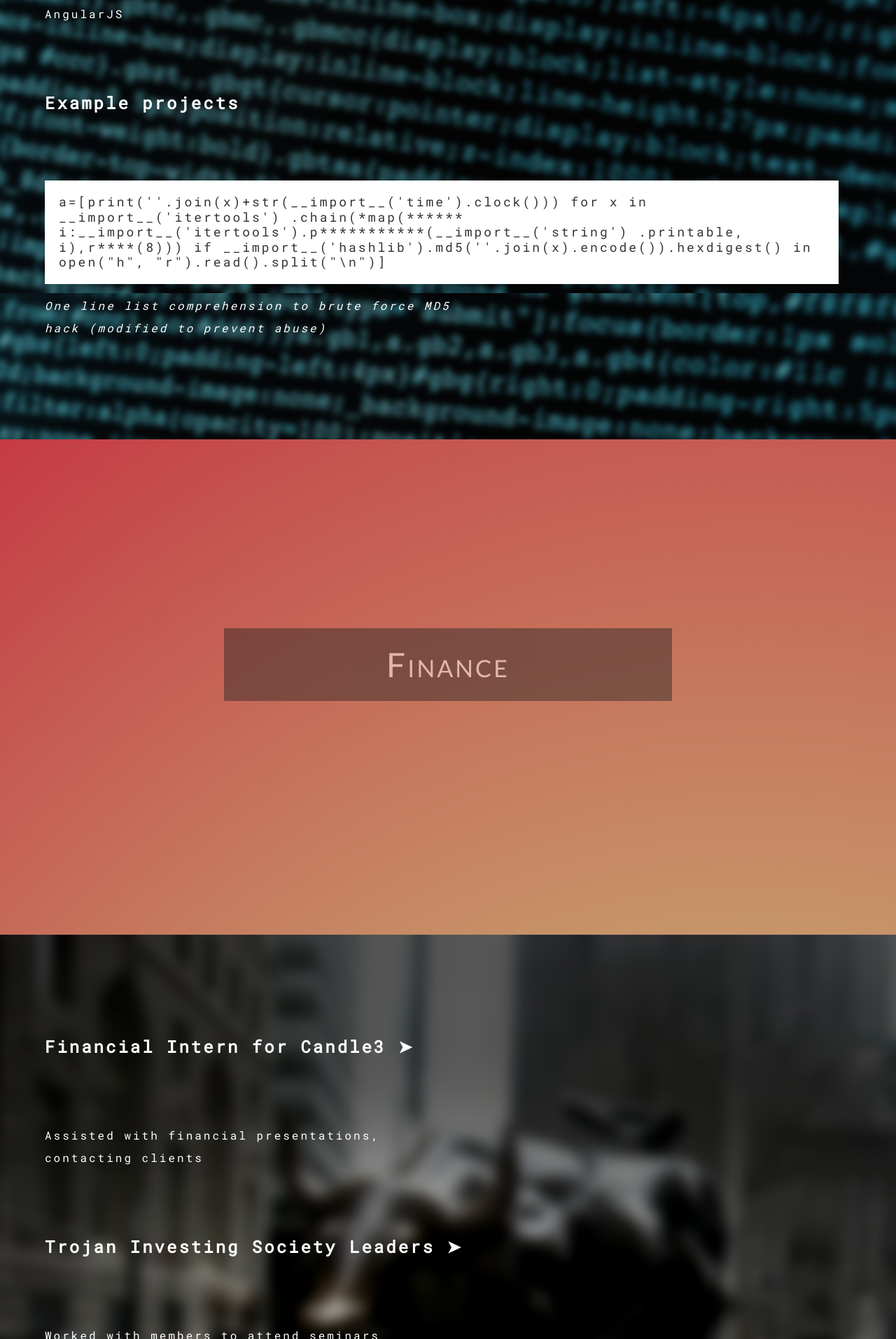
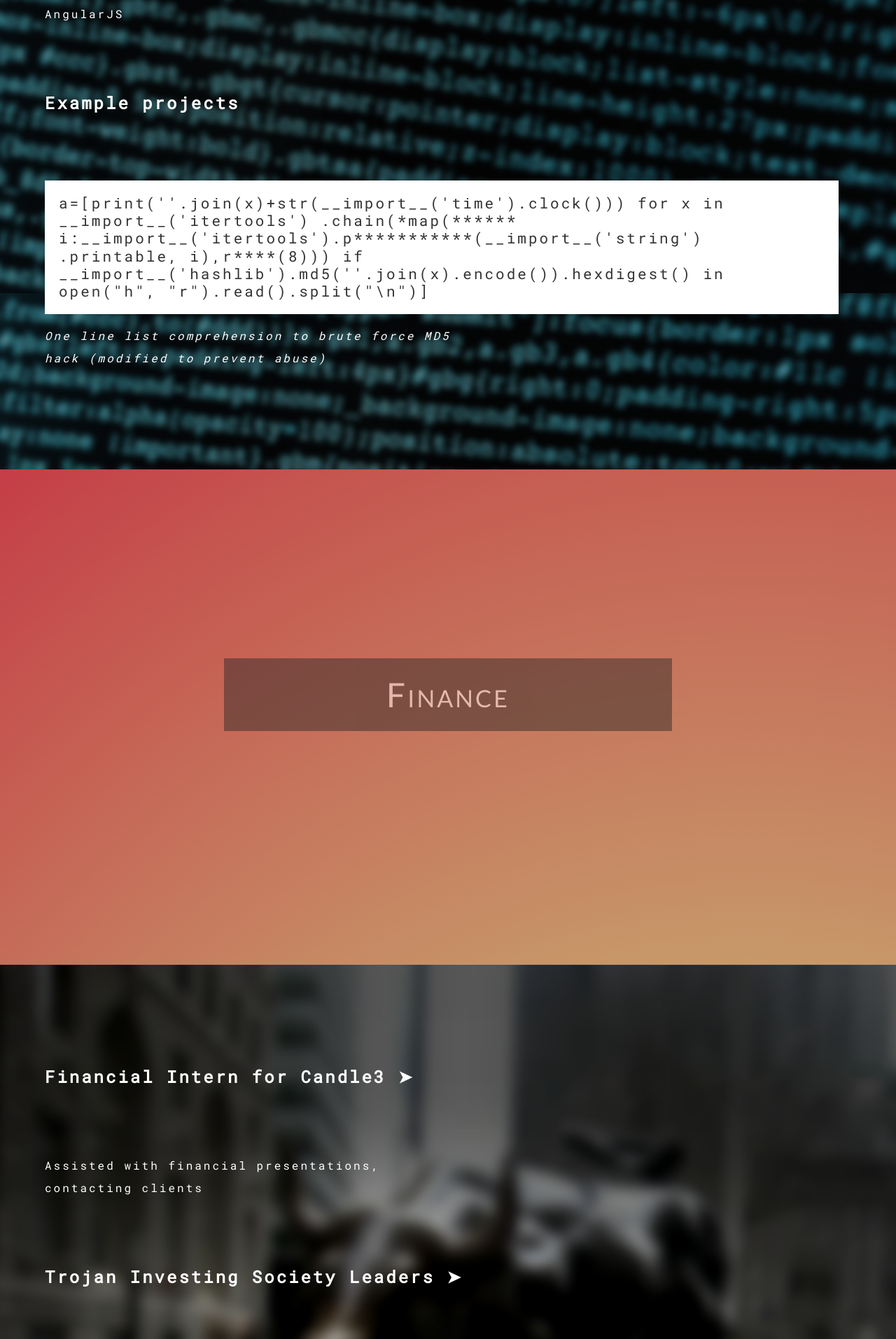
Before and after one commit to nmits/nmits.github.io, a Jekyll site: the page built from index.html, in a window 1280 px wide. Shown: the part 4486-6400 px from the top of the page at 70% size. Built offline with Jekyll 4.4.1, drawn with Linux system fonts in a browser that asks for light colours; nearby versions of some CDN libraries.

Commit message:
Fixing mobile site

```diff
--- a/_sass/_layout.scss
+++ b/_sass/_layout.scss
@@ -210,7 +210,7 @@ p.codeSnippet{
      padding: 20px;
      background-color: #FFF;
      width: 90%;
-     font-size: 18px;
+     font-size: 21px;
      overflow: hidden;
 }
 
@@ -293,10 +293,10 @@ iframe.example{
     max-height: 60vh;
 }
 
-iframe.datatraffic{
+.datatraffic{
     max-width: 723px;
     max-height: 305px;
-    padding-bottom:30%;
+    padding-bottom:24%;
 }
 
 .chart{
```
